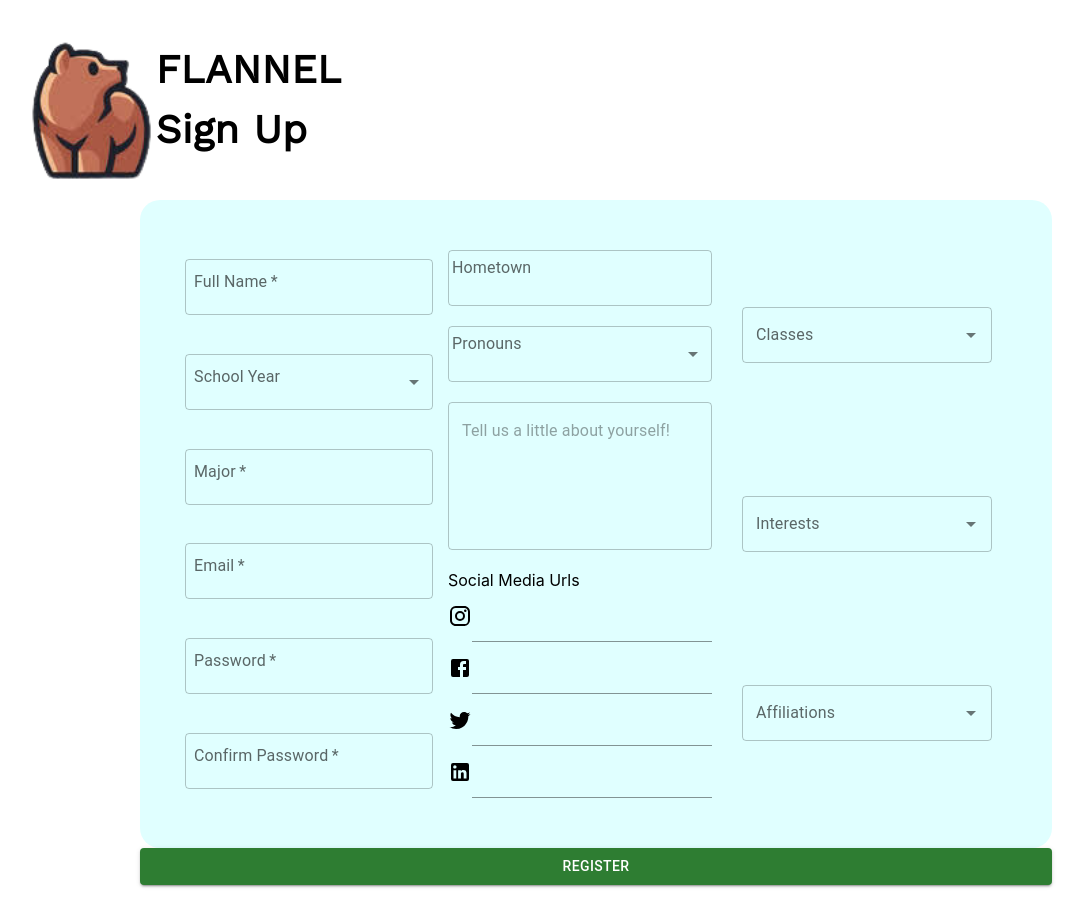
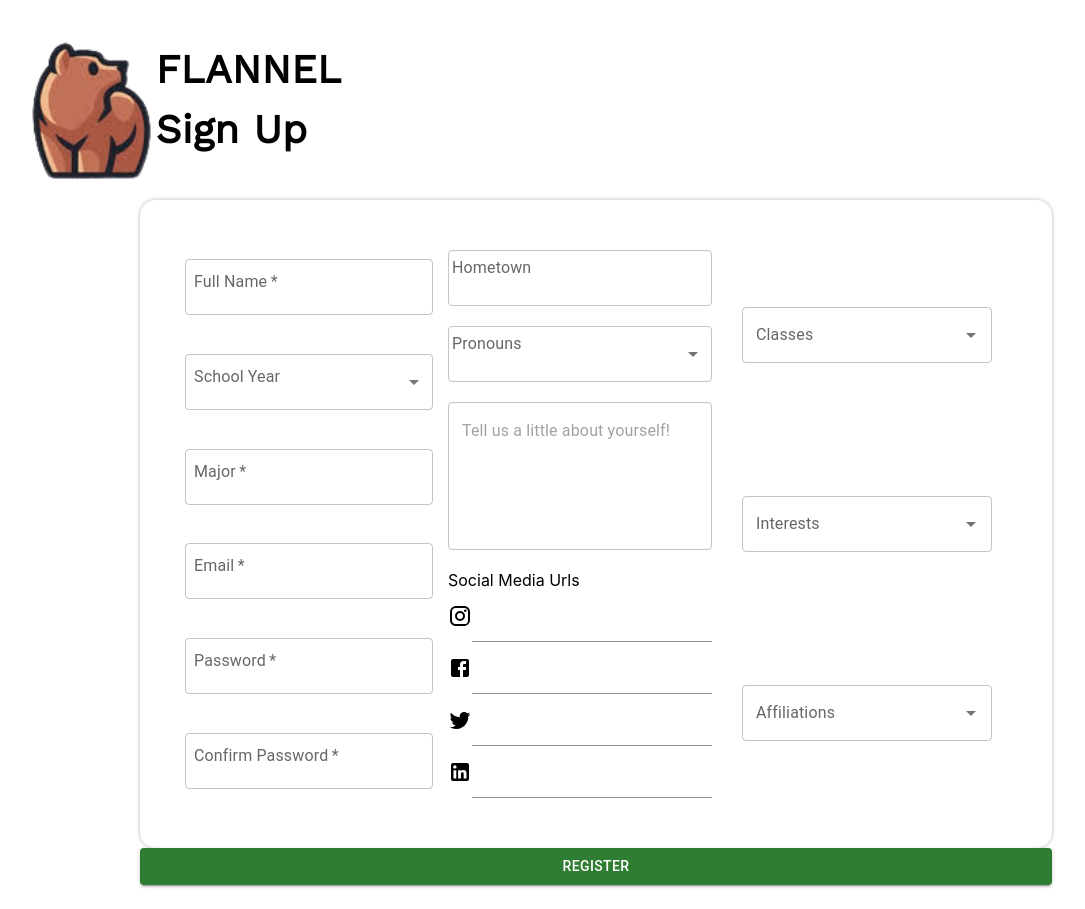
Before and after one commit to cs130-w22/Group-B4, a React (Create React App) app in the folder flannel/: page /SignUp in a window 1280 px wide. Shown: the whole page, without its empty margins (44-1129 px from the left). Built offline with nearby package versions, Linux system fonts and the light colour scheme.

Commit message:
more UI updates

```diff
--- a/flannel/src/pages/LogIn.js
+++ b/flannel/src/pages/LogIn.js
@@ -43,8 +43,8 @@ const styles = {
         padding:5,
         display:"flex",
         flexDirection:"column",
-        backgroundColor:"#E0FFFF",
-        borderRadius:5
+        boxShadow: '0 0px 4px rgba(0, 0, 0, 0.3)',
+        borderRadius: 4,
     }
 }
 function LogIn() {
--- a/flannel/src/pages/SignUp.js
+++ b/flannel/src/pages/SignUp.js
@@ -38,8 +38,8 @@ const styles = {
         padding:5,
         display:"flex",
         flexDirection:"row",
-        backgroundColor:"#E0FFFF",
-        borderRadius:5
+        boxShadow: '0 0px 4px rgba(0, 0, 0, 0.3)',
+        borderRadius: 4,
     },
     formColumn:{
         display:"flex",
@@ -65,15 +65,6 @@ function SignUp(){
     const [interestsTagOptions, setInterestsTagOptions] = useState([])
     const [affiliationsTagOptions, setAffiliationsTagOptions] = useState([])
 
-
-    // const [childClassList,setClassList] = useState([]);
-    // const [childAffiliationList,setAffiliationList] = useState([]);
-    // const [childInterestList,setInterestList] = useState([]);
-
-    // const [selectedTags,setSelectedTags] = useState([]);
-    // const [classesTagOptions, setClassesTagOptions] = useState([])
-    // const [interestsTagOptions, setInterestsTagOptions] = useState([])
-    // const [affiliationsTagOptions, setAffiliationsTagOptions] = useState([])
     const navigate = useNavigate();
     useEffect(() => {
         setClassesTagOptions(['CS 31', 'MATH 32A', 'PHYSICS 1A', 'BIO 1'])
@@ -97,14 +88,14 @@ function SignUp(){
         const insta = event.target.insta.value;
         const facebook = event.target.facebook.value;
         const twitter = event.target.twitter.value;
-        // const classes = [];
-        // console.log(selectedClassTags);
 
-        // childClassList.forEach((currentItem) => {
-        //     classes.push(currentItem.item.label)
-        // })
-
+        if (password !== confirmPassword){
+            setSignupError(true);
+        }
+        else{
+            setSignupError(false);
             const data = {
+                "name":name,
                 "username": email.toLowerCase(),
                 "password": password,
                 "year": schoolYear,
@@ -119,12 +110,6 @@ function SignUp(){
                 "interests":selectedInterestTags,
                 "affiliations":selectedAffiliationTags
             }
-        // INSERT API CALLS HERE FOR LOGIN
-        let success = true;
-        if (!success){
-            setSignupError(!signupError);
-        }
-
             let requestObj = {
                 method: 'Post',
                 headers: {
@@ -132,7 +117,6 @@ function SignUp(){
                 },
                 body: JSON.stringify(data),
             }
-
             const response = await fetch('http://localhost:3000/login/register', requestObj);
             if(response.status === 201) { //successful login
                 let responseObj = await response.json();
@@ -140,6 +124,7 @@ function SignUp(){
                 navigate('/Explore');
             } else if (response.status === 400) {
                 console.log('bad response');
+            }
         }
     }
 
@@ -174,26 +159,18 @@ function SignUp(){
                         <TextField required label = "Email"  id = "email"
                             style = {{padding:"5px"}}
                         />
-                        <TextField required label = "Password" value = {password} id = "password"
+                        <TextField required label = "Password" id = "password"
                             type = "password"
                             style = {{padding:"5px"}}
-                            onChange = {(e) => {
-                                setPassword(e.target.value);
-                            }}
-                            error = {signupError && (password === "" || password !== confirmPassword) }
                         />
                         {
-                            password !== confirmPassword && (
+                            signupError && (
                                 <p style = {{color:"red"}}>Make sure passwords match</p>
                             )
                         }
-                        <TextField required label = "Confirm Password" value = {confirmPassword} id ="confirmPassword"
+                        <TextField required label = "Confirm Password" id ="confirmPassword"
                             type = "password"
                             style = {{padding:"5px"}}
-                            onChange = {(e) => {
-                                setConfirmPassword(e.target.value);
-                            }}
-                            error = {signupError && (confirmPassword === "" || password !== confirmPassword) }
                         />
                     </Box>
                     <Box sx = {styles.formColumn}>
@@ -272,9 +249,6 @@ function SignUp(){
                     </Box>
                 </Box>
             <Button fullWidth variant = "contained" color = "success" type="submit" >Register</Button>
-            {
-                signupError && (<p style = {{color:"red"}}>Please fill out the highlighted fields</p>)
-            }
             </form>
         </Box>
     )
```
Lines whose indentation alone changed are shown as unchanged.
